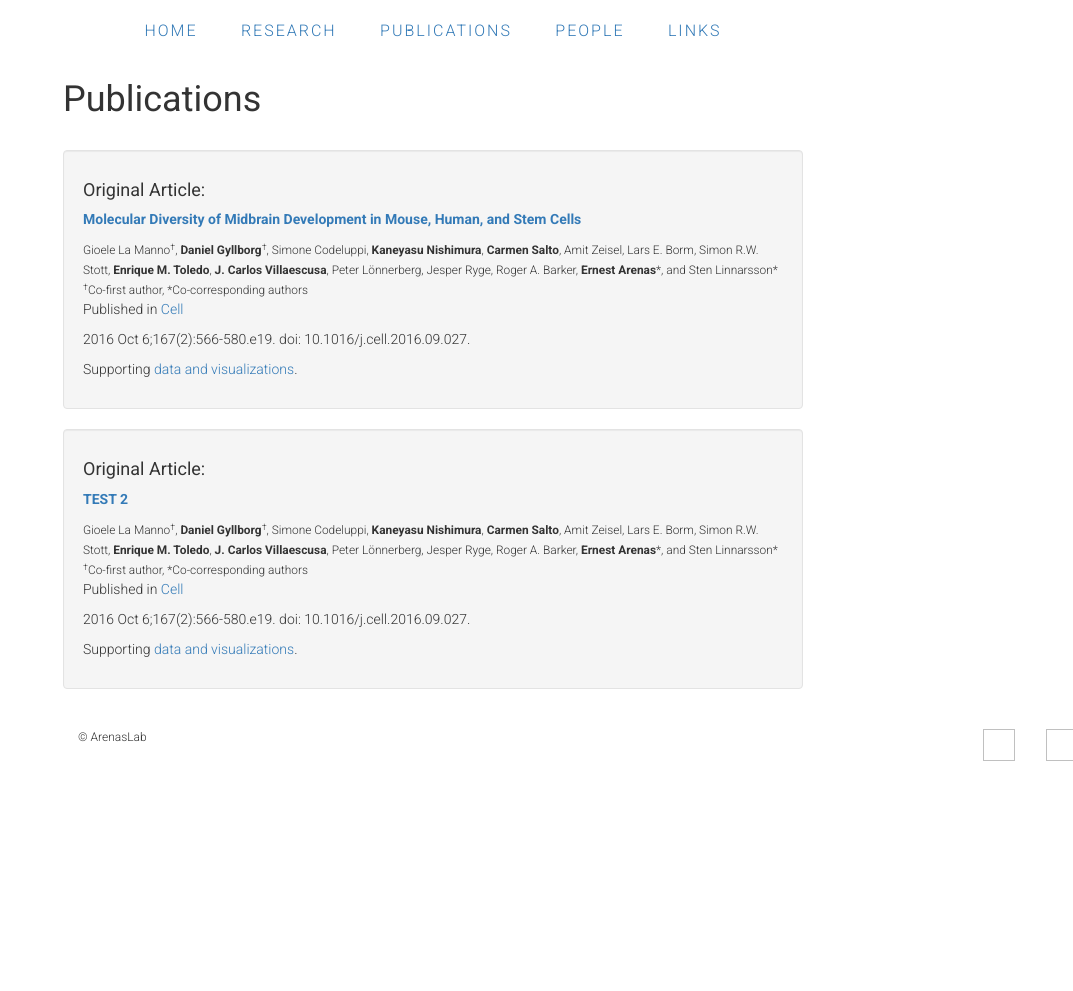
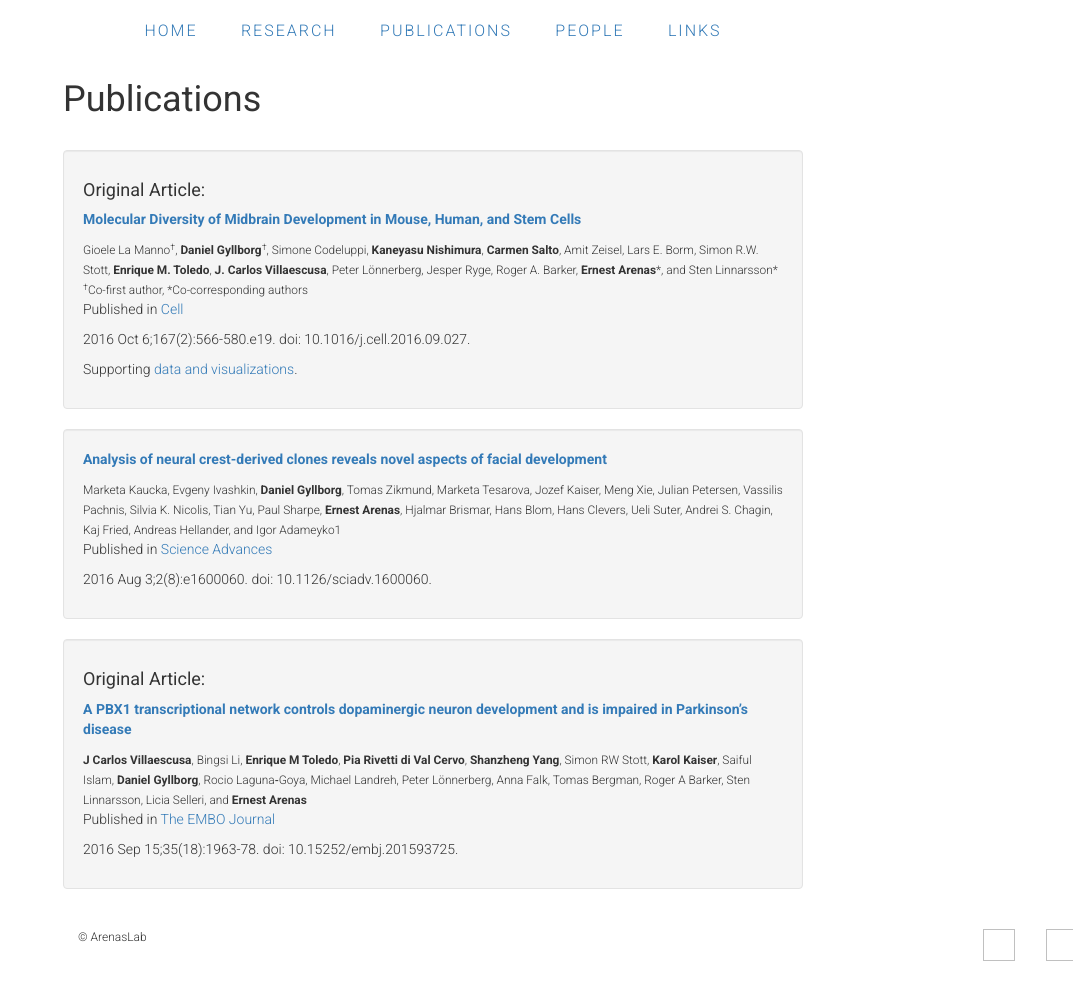
Before and after one commit to ArenasLab/arenaslab.github.io, a Jekyll site: the page publications/index.html, which Jekyll copies as it is, in a window 1280 px wide and 991 px high. Shown: the whole window, without its empty margins (207-1280 px from the left). Built offline with Jekyll 4.4.1, drawn with Linux system fonts in a browser that asks for light colours.

Commit message:
Update index.html

```diff
--- a/publications/index.html
+++ b/publications/index.html
@@ -78,20 +78,40 @@
             <div class="well">
               <li class="media">
                 <div class="media-body">
+                  <strong class="media-heading">
+                    <a href="http://advances.sciencemag.org/content/2/8/e1600060">Analysis of neural crest-derived clones reveals novel aspects of facial development</a>
+                  </strong>
+                    <p></p>
+                  <small>Marketa Kaucka, Evgeny Ivashkin, <b>Daniel Gyllborg</b>, Tomas Zikmund, Marketa Tesarova, Jozef Kaiser, Meng Xie, Julian Petersen, Vassilis Pachnis, Silvia K. Nicolis, Tian Yu, Paul Sharpe, <b>Ernest Arenas</b>, Hjalmar Brismar, Hans Blom, Hans Clevers, Ueli Suter, Andrei S. Chagin, Kaj Fried, Andreas Hellander, and Igor Adameyko1</small>
+
+                  <p>
+                    Published in <a href="http://advances.sciencemag.org/content/2/8/e1600060">Science Advances</a>
+                  </p>
+                  <p>
+                    2016 Aug 3;2(8):e1600060. doi: 10.1126/sciadv.1600060.
+                  </p>
+
+                </div>
+              </li>
+            </div>
+
+            <div class="well">
+              <li class="media">
+                <div class="media-body">
                   <h4>Original Article:</h4>
                   <strong class="media-heading">
-                    <a href="http://www.cell.com/cell/fulltext/S0092-8674(16)31309-5">TEST 2</a>
+                    <a href="http://emboj.embopress.org/content/35/18/1963.long">A PBX1 transcriptional network controls dopaminergic neuron development and is impaired in Parkinson’s disease</a>
                   </strong>
-                  <p></p>
-                  <small>Gioele La Manno<sup>&#8224;</sup>, <b>Daniel Gyllborg</b><sup>&#8224;</sup>, Simone Codeluppi, <b>Kaneyasu Nishimura</b>, <b>Carmen Salto</b>, Amit Zeisel, Lars E. Borm, Simon R.W. Stott, <b>Enrique M. Toledo</b>, <b>J. Carlos Villaescusa</b>, Peter Lönnerberg, Jesper Ryge, Roger A. Barker, <b>Ernest Arenas</b>*, and Sten Linnarsson*</small>
-                  <small><sup>&#8224;</sup>Co-first author, *Co-corresponding authors</small>
+                    <p></p>
+                    <small><b>J Carlos Villaescusa</b>, Bingsi Li, <b>Enrique M Toledo</b>, <b>Pia Rivetti di Val Cervo</b>, <b>Shanzheng Yang</b>, Simon RW Stott, <b>Karol Kaiser</b>, Saiful Islam, <b>Daniel Gyllborg</b>, Rocio Laguna‐Goya, Michael Landreh, Peter Lönnerberg, Anna Falk, Tomas Bergman, Roger A Barker, Sten Linnarsson, Licia Selleri, and <b>Ernest Arenas</b></small>
+
                   <p>
-                    Published in <a href="http://www.cell.com/cell/fulltext/S0092-8674(16)31309-5">Cell</a>
+                    Published in <a href="http://emboj.embopress.org/content/35/18/1963.long">The EMBO Journal</a>
                   </p>
                   <p>
-                    2016 Oct 6;167(2):566-580.e19. doi: 10.1016/j.cell.2016.09.027.
+                    2016 Sep 15;35(18):1963-78. doi: 10.15252/embj.201593725.
                   </p>
-                  <p>Supporting <a href="http://linnarssonlab.org/ventralmidbrain/">data and visualizations</a>.</p>
+
                 </div>
               </li>
             </div>
```
